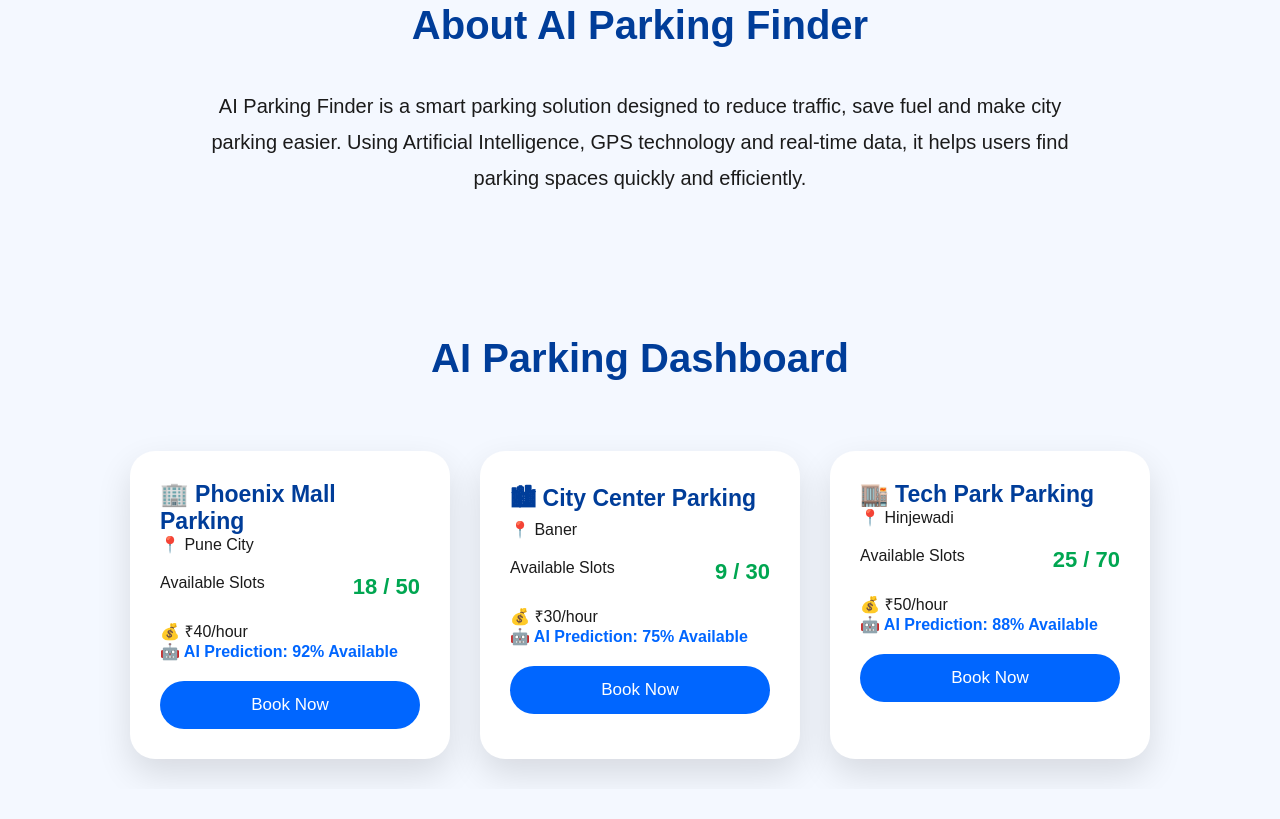
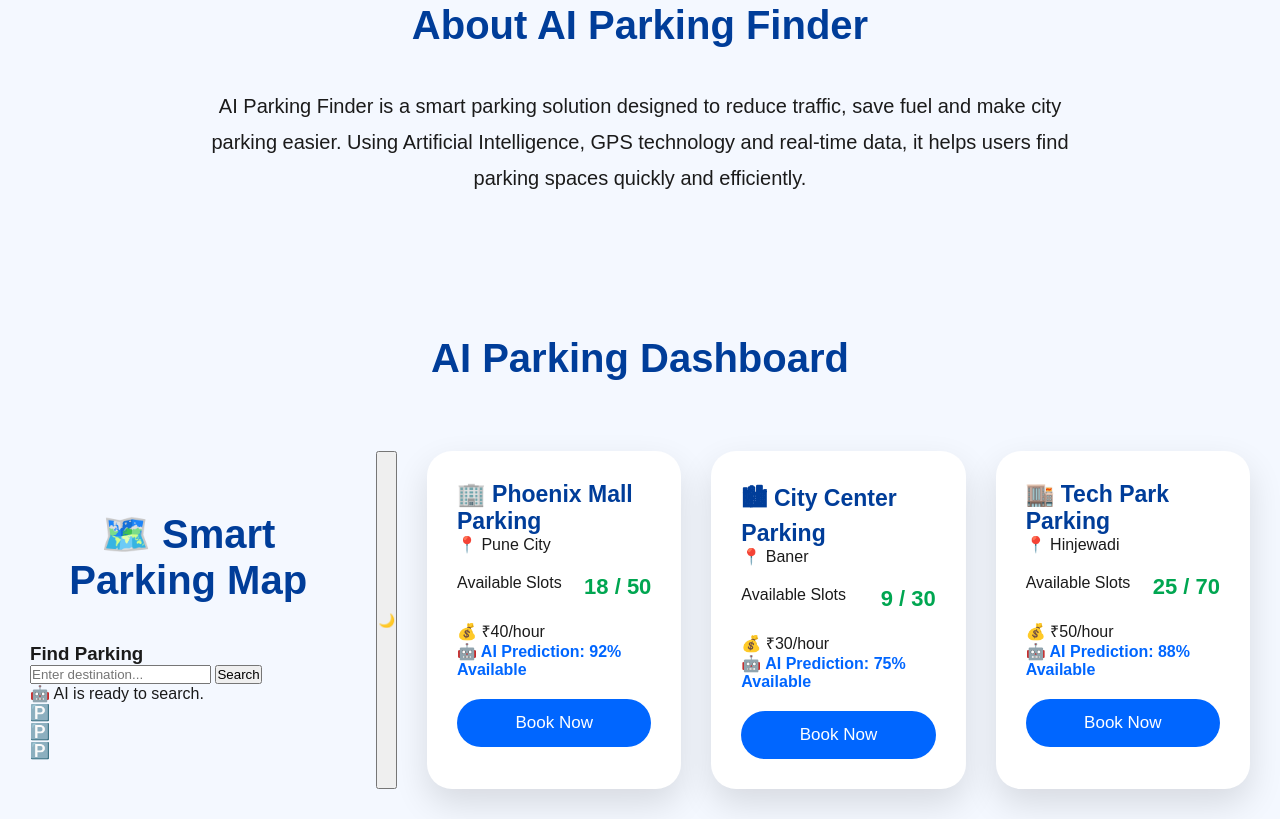
Before and after one commit to arjundalvi2112-web/ParkSense-AI, a plain HTML site: page index.html in a window 1280 px wide. Shown: the part 1596-2415 px from the top of the page. Before the commit the page ends 2385 px from the top, so only its background shows below. Drawn offline with Linux system fonts and the light colour scheme.

Commit message:
Update index.html

```diff
--- a/index.html
+++ b/index.html
@@ -225,6 +225,62 @@ AI Parking Dashboard
 
 
 <div class="parking-container">
+    <!-- ==========================
+     SMART MAP SECTION
+========================== -->
+
+<section id="smart-map">
+
+<h2 class="title">
+🗺️ Smart Parking Map
+</h2>
+
+<div class="map-container">
+
+<div class="search-panel">
+
+<h3>Find Parking</h3>
+
+<input
+type="text"
+id="searchBox"
+placeholder="Enter destination...">
+
+<button onclick="searchParking()">
+Search
+</button>
+
+<div id="searchResult">
+
+🤖 AI is ready to search.
+
+</div>
+
+</div>
+
+<div class="map-demo">
+
+<div class="pin pin1">🅿️</div>
+<div class="pin pin2">🅿️</div>
+<div class="pin pin3">🅿️</div>
+
+<div class="road"></div>
+
+</div>
+
+</div>
+
+</section>
+
+
+
+<!-- DARK MODE BUTTON -->
+
+<button id="darkModeBtn">
+
+🌙
+
+</button>
 
 
 
```
